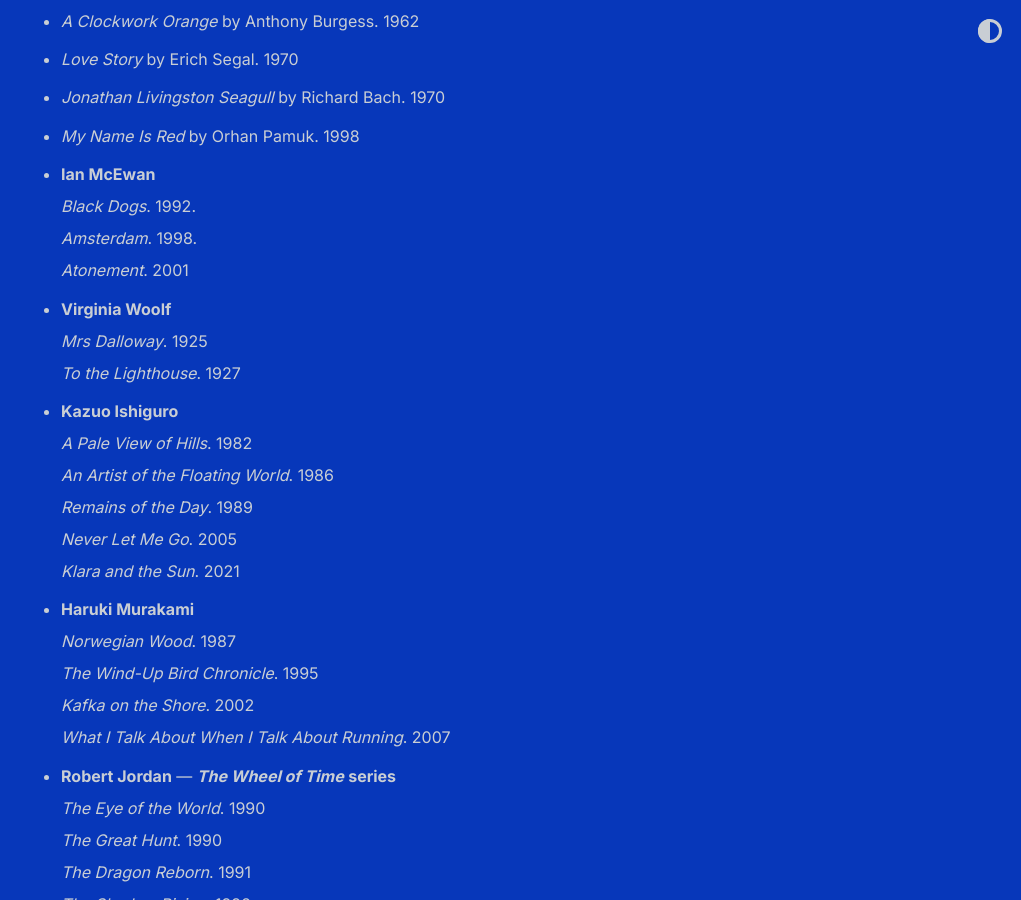
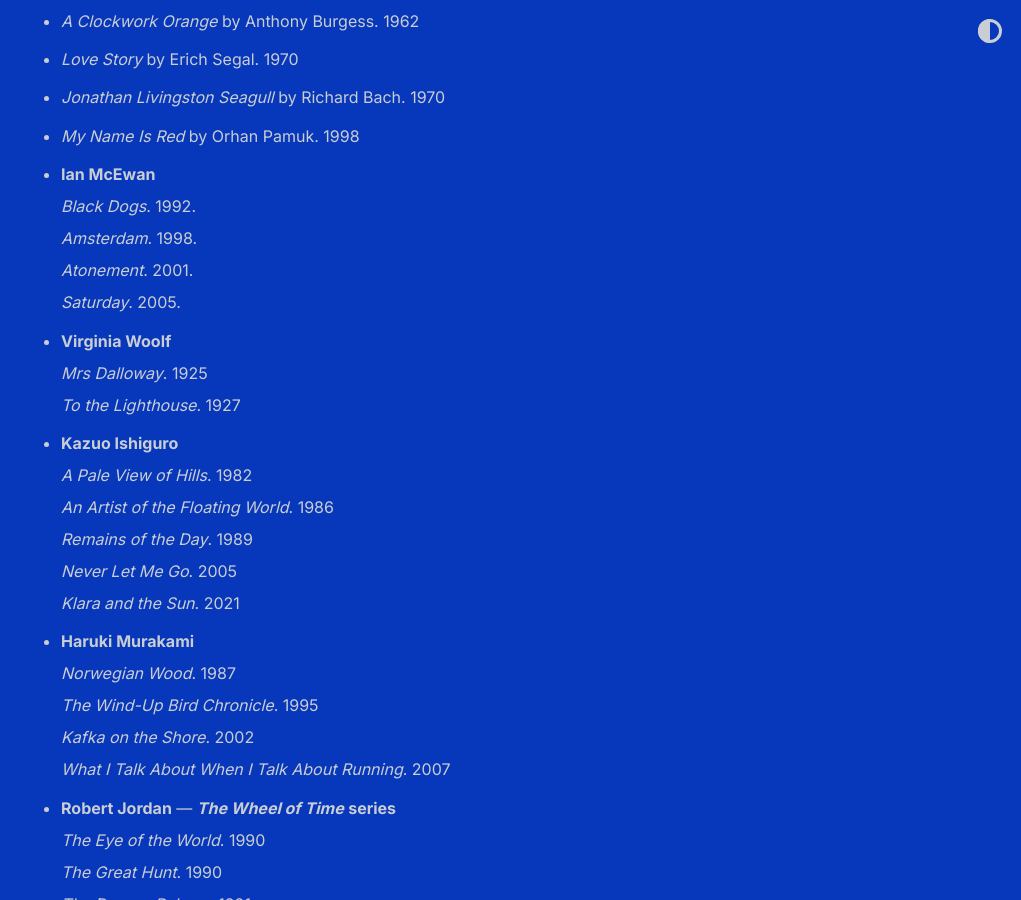
Before and after one commit to shihankanungo/shihankanungo.github.io, a Jekyll site: the page built from books.md, in a window 1280 px wide and 900 px high, scrolled down 954 px. Shown: the whole window, without its empty margins (259-1280 px from the left). Built offline with Jekyll 4.4.1, drawn with Linux system fonts in a browser that asks for light colours.

Commit message:
Update books.md

```diff
--- a/books.md
+++ b/books.md
@@ -19,7 +19,8 @@ These are the books I have read in 2025 (so far!) <br>
 - **Ian McEwan** <br>
   *Black Dogs*. 1992. <br>
   *Amsterdam*. 1998. <br>
-  *Atonement*. 2001
+  *Atonement*. 2001. <br>
+  *Saturday*. 2005.
 - **Virginia Woolf** <br>
   *Mrs Dalloway*. 1925 <br>
   *To the Lighthouse*. 1927
```
